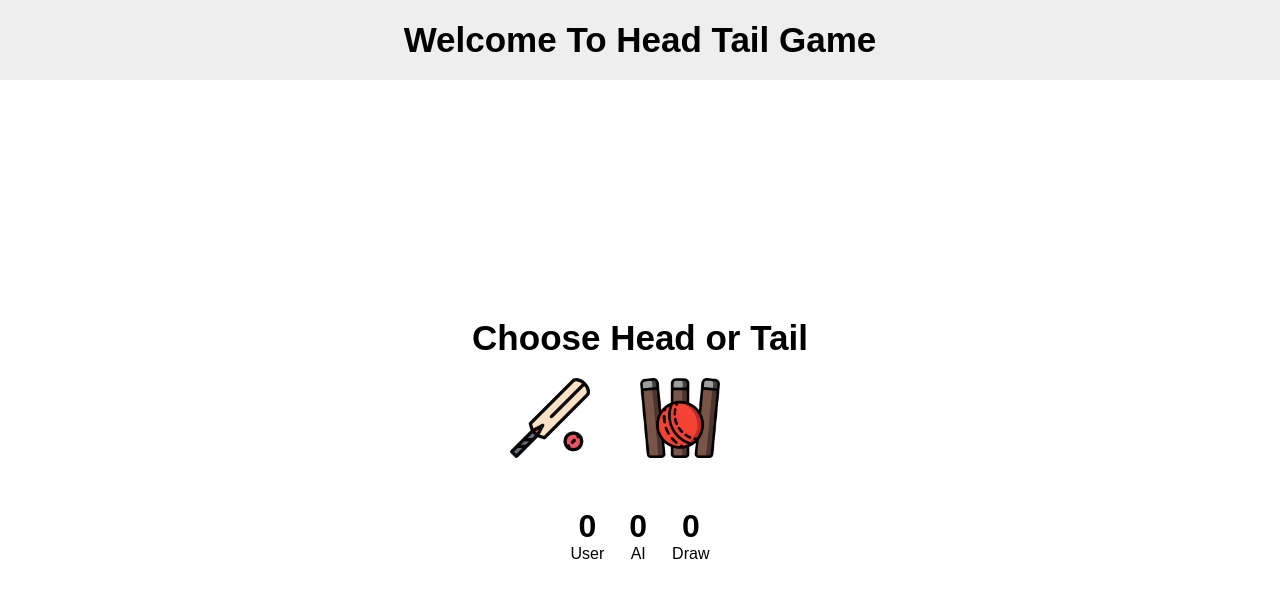
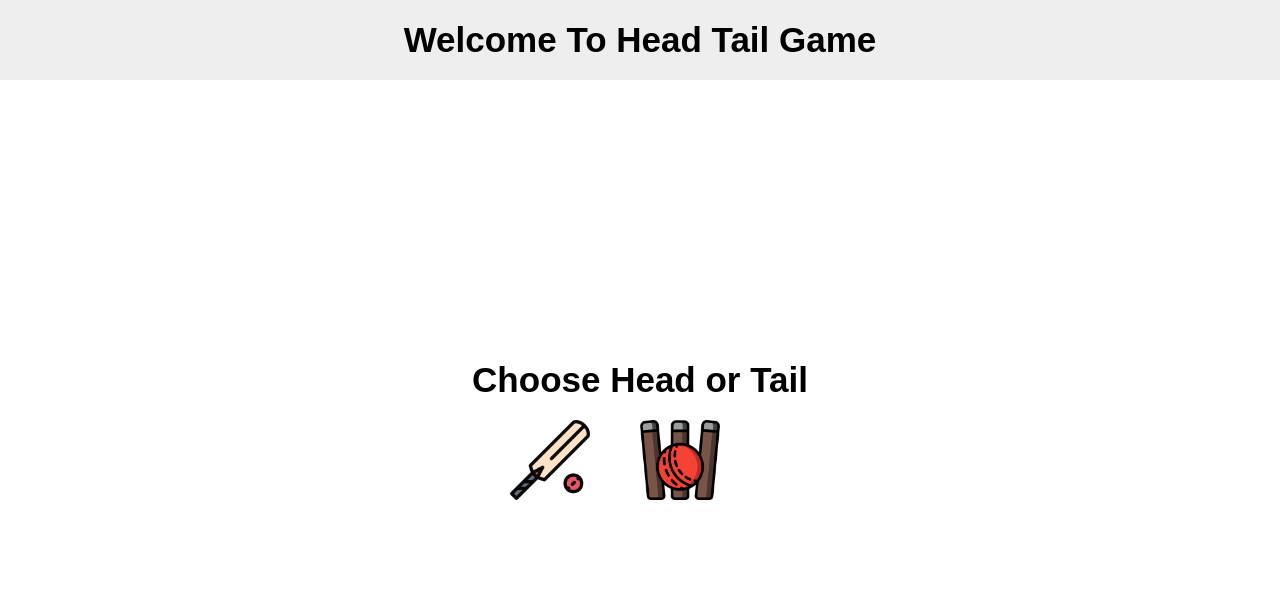
Before and after one commit to HafizAreebIrfan/Aesthetic-Old-Games, a plain HTML site: page Head Tail Game/index.html in a window 1280 px wide. Drawn offline with Linux system fonts and the light colour scheme.

Commit message:
changes in the html regarding results div to make it hide till second innings ends.

```diff
--- a/Head Tail Game/index.html
+++ b/Head Tail Game/index.html
@@ -59,7 +59,7 @@
         </div>
         </div>
 
-        <div class="results">
+        <div class="results hide">
           <div class="user">
             <h4 class="userwins">0</h4>
             <p>User</p>
```
